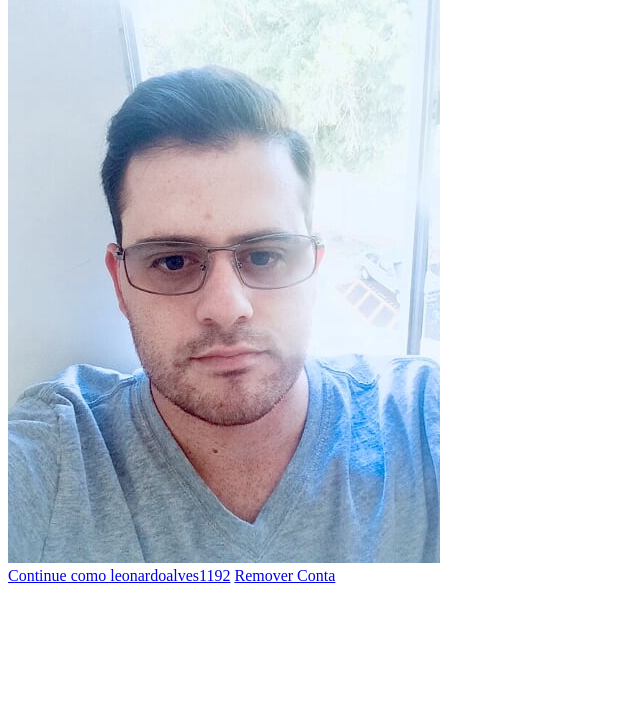
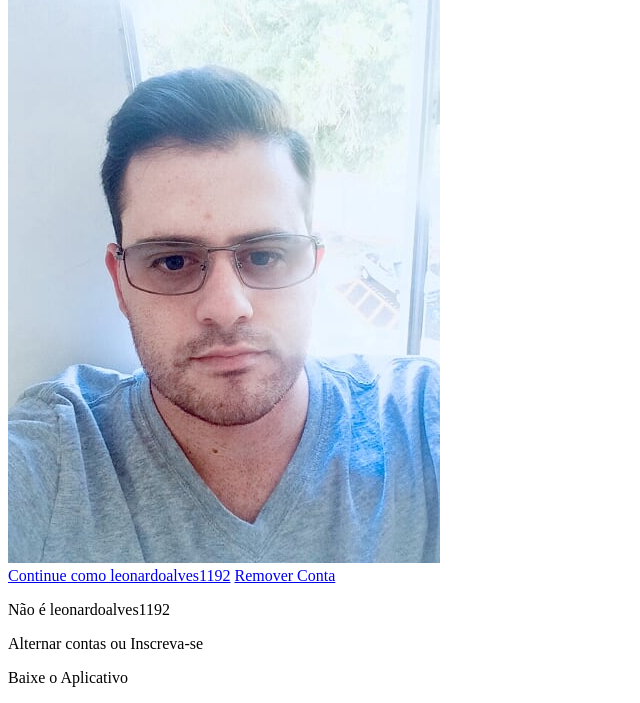
Before and after one commit to leo-allves/Recriando-pagina-do-instagram, a plain HTML site: page index.html in a window 1280 px wide. Shown: the part 2228-2931 px from the top of the page, without its empty margins (0-640 px from the left). Before the commit the page ends 2821 px from the top, so only its background shows below. Drawn offline with Linux system fonts and the light colour scheme.

Commit message:
finalizando a estrutura html
finalizando html e partindo para css

```diff
--- a/index.html
+++ b/index.html
@@ -19,6 +19,21 @@
             <a href="#" class="instagram-login">Continue como leonardoalves1192</a>
             <a href="#" class="instagram-logout">Remover Conta</a>
         </div>
+        <div class="group">
+            <p class="not-account">Não é leonardoalves1192</p>
+            <p class="notaccount">
+                <span class="link-blue">Alternar contas</span>
+                ou
+                <span class="link-blue">Inscreva-se</span>
+            </p>
+        </div>
+        <div class="get-the-app">
+            <p class="get-app">Baixe o Aplicativo</p>
+            <div class="download">
+                <a href="#" class="app-download"></a>
+                <a href="#" class="app-download"></a>
+            </div>
+        </div>
       </div>
    </div>
 </body>
```
